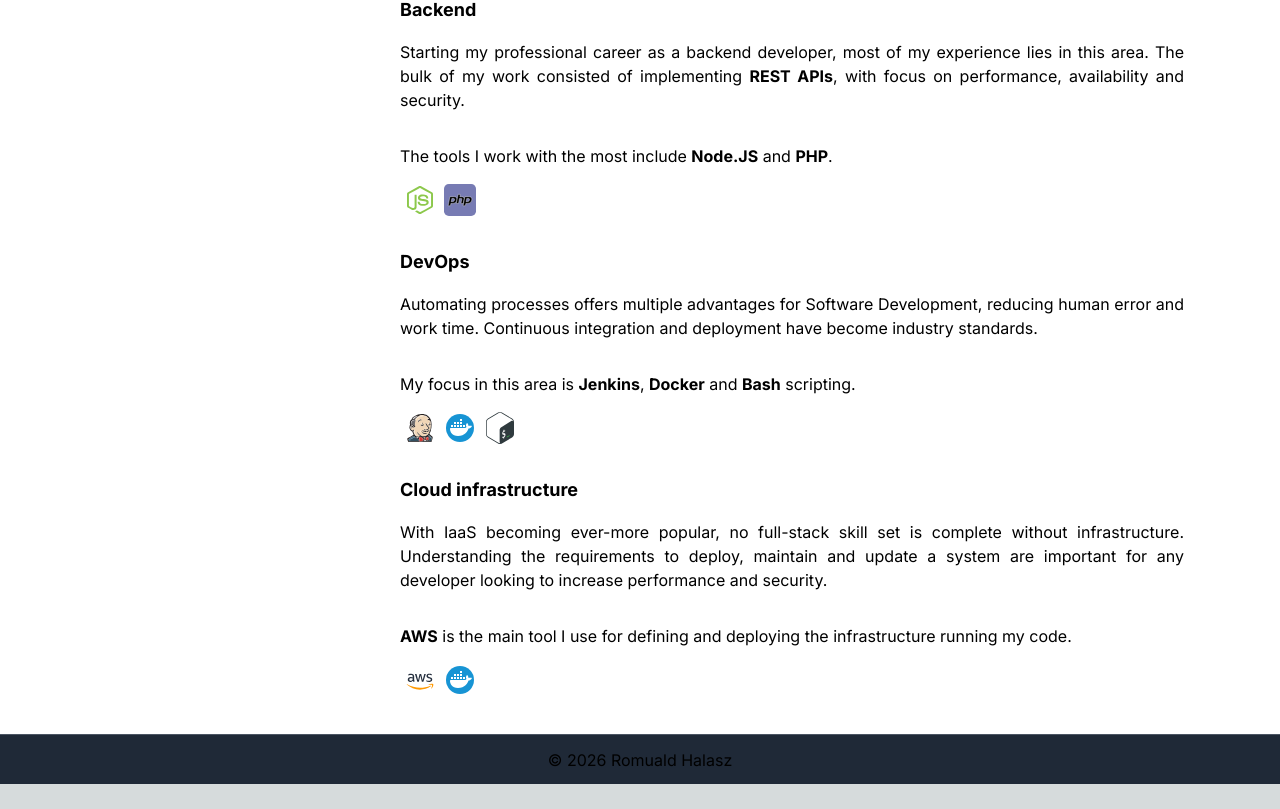
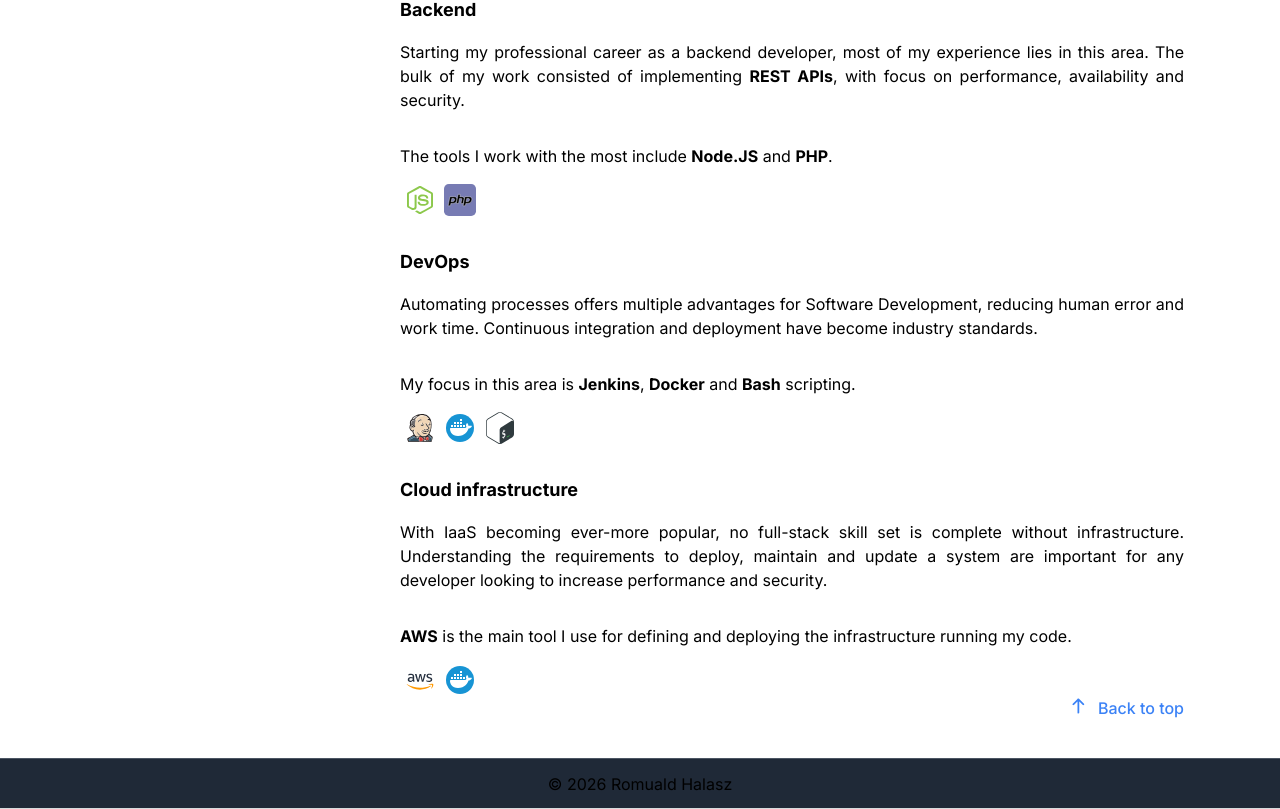
Before and after one commit to nvcaine/website, a Next.js app in the folder client/: page /about/skills in a window 1280 px wide. Shown: the part 493-1302 px from the top of the page. Before the commit the page ends 1278 px from the top, so only its background shows below. Built offline with nearby package versions, Linux system fonts and the light colour scheme.

Commit message:
improve projects page layout

```diff
--- a/client/app/about/experience/page.tsx
+++ b/client/app/about/experience/page.tsx
@@ -31,6 +31,7 @@ export default function Page(): ReactElement {
                     <SvgIcon alt="Typescript" src={ICONS.TYPESCRIPT} />
                     <SvgIcon alt="React" src={ICONS.REACT} />
                     <SvgIcon alt="Angular" src={ICONS.ANGULAR} />
+                    <SvgIcon alt="Next.js" src={ICONS.NEXT} />
                     <SvgIcon alt="Docker" src={ICONS.DOCKER} />
                     <SvgIcon alt="Jenkins" src={ICONS.JENKINS} />
                     <SvgIcon alt="AWS" src={ICONS.AWS} />
--- a/client/app/about/layout.tsx
+++ b/client/app/about/layout.tsx
@@ -1,5 +1,9 @@
+'use client';
+
 import { ReactNode } from 'react';
 import { Sidebar } from '@/app/ui/about/sidebar';
+
+const scrollToTop = () => window.scrollTo({ top: 0, behavior: 'smooth' });
 
 export default function Layout({ children }: { children: ReactNode }) {
     return (
@@ -8,7 +12,36 @@ export default function Layout({ children }: { children: ReactNode }) {
                 <Sidebar />
             </div>
 
-            <div className="sm:basis-3/4 landing-right py-6">{children}</div>
+            <div className="sm:basis-3/4 landing-right py-6">
+                {children}
+                <div className="flex justify-end">
+                    <button
+                        onClick={scrollToTop}
+                        className="flex flex-wrap justify-end font-medium text-blue-500"
+                    >
+                        <svg
+                            className="mr-2"
+                            width="20"
+                            height="20"
+                            transform="rotate(90)"
+                            aria-hidden="true"
+                            viewBox="0 0 24 24"
+                            fill="none"
+                            xmlns="http://www.w3.org/2000/svg"
+                        >
+                            <path
+                                d="M20 14H4M4 14L10 20M4 14L10 8"
+                                stroke="currentColor"
+                                strokeWidth="2"
+                                strokeLinecap="round"
+                                strokeLinejoin="round"
+                            />
+                        </svg>
+
+                        <span>Back to top</span>
+                    </button>
+                </div>
+            </div>
         </div>
     );
 }
--- a/client/app/about/projects/layout.tsx
+++ b/client/app/about/projects/layout.tsx
@@ -2,15 +2,6 @@
 
 import { ReactNode } from 'react';
 
-const scrollToTop = () => window.scrollTo({ top: 0, behavior: 'smooth' });
-
 export default function Layout({ children }: { children: ReactNode }) {
-    return (
-        <>
-            {children}
-            <div>
-                <button onClick={scrollToTop}>Back to top</button>
-            </div>
-        </>
-    );
+    return <>{children}</>;
 }
--- a/client/app/about/projects/page.tsx
+++ b/client/app/about/projects/page.tsx
@@ -1,12 +1,37 @@
 import { ReactElement } from 'react';
 import ProjectNav from '@/app/ui/about/project-nav';
 import ProjectLink, { ProjectLinkProps } from '@/app/ui/about/project-link';
+import { ICONS } from '@/app/consts/icons';
 
 const projects: ProjectLinkProps[] = [
     {
         alt: 'Website',
+        description:
+            'The purpose of this project was to have an online presence for myself and learning to use some new tools in the process.',
         href: '/about/projects/site',
         imagePath: '/images/site.jpg',
+        svgIcons: [
+            {
+                alt: 'TypeScript',
+                src: ICONS.TYPESCRIPT
+            },
+            {
+                alt: 'Next.js',
+                src: ICONS.NEXT
+            },
+            {
+                alt: 'Tailwind CSS',
+                src: ICONS.TAILWIND
+            },
+            {
+                alt: 'React',
+                src: ICONS.REACT
+            },
+            {
+                alt: 'AWS',
+                src: ICONS.AWS
+            }
+        ],
         title: 'Website'
     }
 ];
@@ -16,8 +41,10 @@ type Mapper = (project: ProjectLinkProps) => ReactElement;
 const mapper: Mapper = (project: ProjectLinkProps): ReactElement => (
     <ProjectLink
         alt={project.alt}
+        description={project.description}
         href={project.href}
         imagePath={project.imagePath}
+        svgIcons={project.svgIcons}
         title={project.title}
     />
 );
@@ -32,7 +59,7 @@ export default function Page(): ReactElement {
                 projects.
             </p>
 
-            <div className="flex flex-wrap">{projects.map(mapper)}</div>
+            <div className="py-3">{projects.map(mapper)}</div>
         </>
     );
 }
--- a/client/app/consts/icons.ts
+++ b/client/app/consts/icons.ts
@@ -16,6 +16,7 @@ import javascript from '../ui/icons/svg/javascript.svg';
 import jenkins from '../ui/icons/svg/jenkins.svg';
 import jquery from '../ui/icons/svg/jquery.svg';
 import linkedin from '../ui/icons/svg/linkedin.svg';
+import nest from '../ui/icons/svg/nest.svg';
 import next from '../ui/icons/svg/next.svg';
 import node from '../ui/icons/svg/node.svg';
 import osm from '../ui/icons/svg/osm.svg';
@@ -48,6 +49,7 @@ export enum ICONS {
     JENKINS = jenkins,
     JQUERY = jquery,
     LINKEDIN = linkedin,
+    NEST = nest,
     NEXT = next,
     NODE = node,
     OSM = osm,
--- a/client/app/ui/about/project-link.tsx
+++ b/client/app/ui/about/project-link.tsx
@@ -1,28 +1,40 @@
 import { ReactElement } from 'react';
 import Link from 'next/link';
 import Image from 'next/image';
+import { SvgIcon, SvgIconProperties } from '@/app/ui/icons/svg-icon';
 
 export interface ProjectLinkProps {
     alt: string;
+    description: string;
     href: string;
     imagePath: string;
+    svgIcons?: SvgIconProperties[];
     title: string;
 }
 
+type Mapper = (icon: SvgIconProperties) => ReactElement;
+
+const mapper: Mapper = (icon: SvgIconProperties): ReactElement => (
+    <SvgIcon alt={icon.alt} src={icon.src} />
+);
+
 export default function ProjectLink(props: ProjectLinkProps): ReactElement {
-    const { alt, href, imagePath, title } = props;
+    const { alt, description, href, imagePath, svgIcons, title } = props;
 
     return (
-        <div className="md:basis-1/4 p-3 basis-1/2">
-            <Link href={href}>
+        <Link href={href} className="flex flex-wrap">
+            <div className="basis-1/4 pr-6">
                 <Image
                     src={imagePath}
                     alt={alt}
-                    width={100}
                     className="border border-gray-700 p-0.5 m-auto"
                 />
-            </Link>
-            <div className="text-center">{title}</div>
-        </div>
+            </div>
+            <div className="basis-3/4">
+                <h2 className="text-lg font-bold">{title}</h2>
+                <p>{description}</p>
+                <div className="flex flex-wrap">{svgIcons?.map(mapper)}</div>
+            </div>
+        </Link>
     );
 }
--- a/client/app/ui/icons/svg-icon.tsx
+++ b/client/app/ui/icons/svg-icon.tsx
@@ -28,6 +28,7 @@ export function SvgIcon(props: SvgIconProperties): ReactElement {
                 className="inline mx-1"
                 src={src as unknown as StaticImageData}
                 alt={alt}
+                title={alt}
                 height={height || DEFAULT_ICON_HEIGHT}
                 width={width || DEFAULT_ICON_WIDTH}
             />
```
